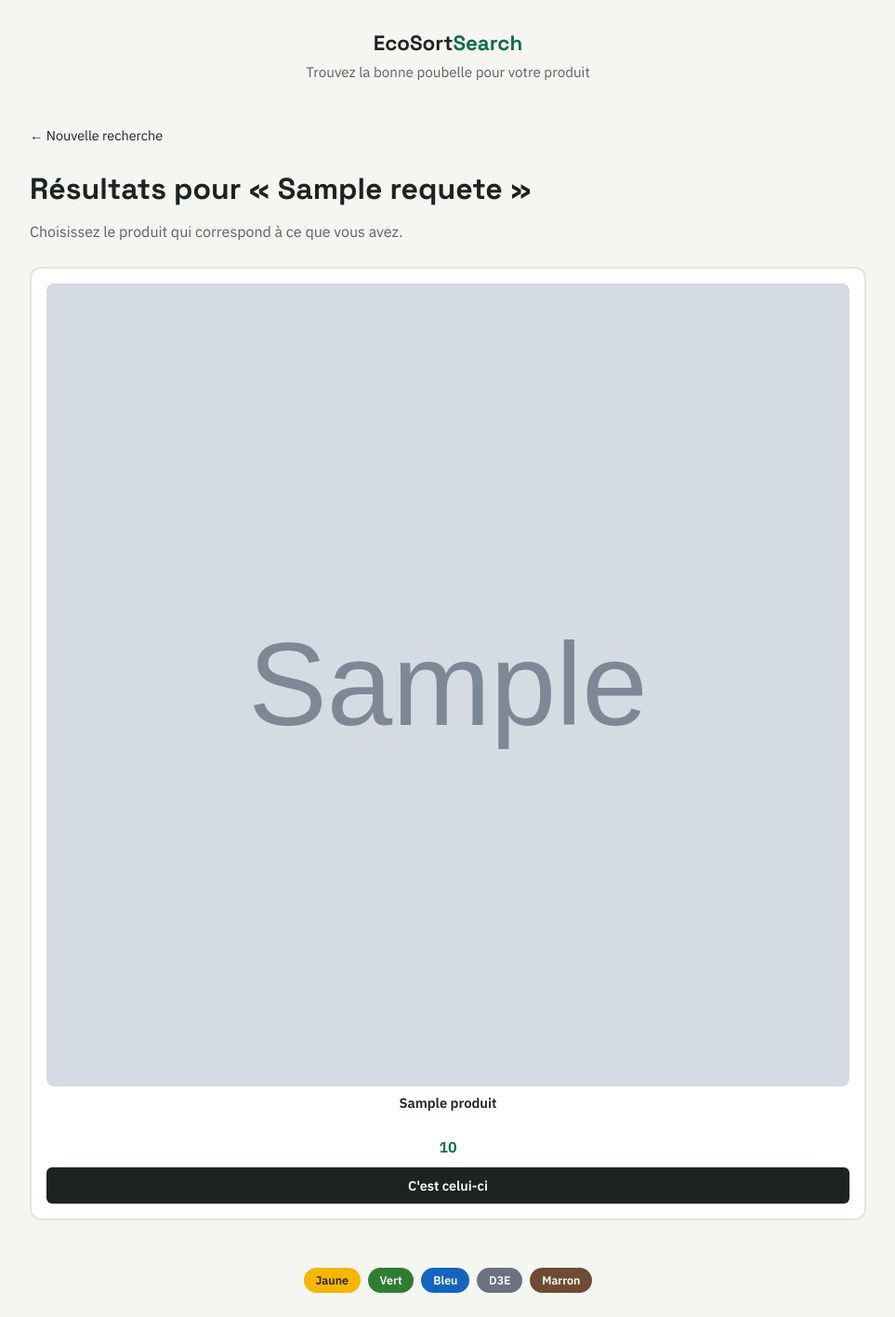
After one commit to Caselli-Nzesseu/projet_ml_Ouattara_Yannick_Madeleine, a Flask app: template app/templates/resultats_recherche.html in a window 1280 px wide. The commit adds this page. Shown: the whole page at 93% size, without its empty margins (158-1121 px from the left). Run offline with Flask 3, Linux system fonts and the light colour scheme; the template is opened without the code that fills it: most values are stand-ins (such as "Sample title", 1, 10 or a date in 2020); grey boxes marked "Sample" are stand-in pictures.

Commit message:
feat: page intermediaire de selection des produits (flux recherche -> resultats -> resultat)

```diff
--- a/app/app.py
+++ b/app/app.py
@@ -1,6 +1,30 @@
 from flask import Flask, render_template, request
 
 app = Flask(__name__)
+
+# Données factices simulant le futur retour du scraper de Yannick
+PRODUITS_FACTICES = [
+    {
+        "nom": "Coca-Cola bouteille plastique 1.5L",
+        "prix": "1 200 FCFA",
+        "image_url": "https://placehold.co/300x300/1565C0/white?text=Produit+1",
+    },
+    {
+        "nom": "Coca-Cola canette 33cl",
+        "prix": "500 FCFA",
+        "image_url": "https://placehold.co/300x300/F5B700/white?text=Produit+2",
+    },
+    {
+        "nom": "Coca-Cola pack de 6 bouteilles verre",
+        "prix": "3 500 FCFA",
+        "image_url": "https://placehold.co/300x300/2E7D32/white?text=Produit+3",
+    },
+    {
+        "nom": "Coca-Cola Zero bouteille plastique 1L",
+        "prix": "900 FCFA",
+        "image_url": "https://placehold.co/300x300/6D4C33/white?text=Produit+4",
+    },
+]
 
 # Mapping temporaire — sera remplacé par model.predict.predire_consigne_tri
 MAPPING_TEMP = {
@@ -14,6 +38,41 @@ MAPPING_TEMP = {
 def index():
     return render_template("index.html")
 
+
+@app.route("/rechercher", methods=["POST"])
+def rechercher():
+    requete = request.form.get("produit", "")
+
+    # TODO : remplacer par l'appel réel au scraper de Yannick
+    # produits = scraper.jumia_scraper.rechercher_produits(requete)
+    produits = PRODUITS_FACTICES
+
+    return render_template(
+        "resultats_recherche.html",
+        requete=requete,
+        produits=produits,
+    )
+
+
+@app.route("/choisir", methods=["POST"])
+def choisir():
+    nom_produit = request.form.get("nom_produit", "")
+    image_url = request.form.get("image_url", "")
+
+    # TODO : brancher ici le modèle d'Ouattara
+    # resultat = model.predict.predire_consigne_tri(image_url, nom_produit)
+
+    return render_template(
+        "resultat.html",
+        nom_produit=nom_produit,
+        poubelle=MAPPING_TEMP["poubelle"],
+        couleur_classe=MAPPING_TEMP["couleur_classe"],
+        confiance=MAPPING_TEMP["confiance"],
+    )
+
+
+if __name__ == "__main__":
+    app.run(debug=True, host="0.0.0.0", port=8501)
 
 @app.route("/rechercher", methods=["POST"])
 def rechercher():
--- a/app/static/css/style.css
+++ b/app/static/css/style.css
@@ -181,3 +181,75 @@ input:focus-visible {
   .search-form { flex-direction: column; }
   .search-form input, .search-form button { width: 100%; }
 }
+/* Page résultats de recherche */
+.recherche-resultats {
+  max-width: 900px;
+  width: 100%;
+}
+
+.resultats-titre {
+  font-family: 'Space Grotesk', sans-serif;
+  font-size: clamp(1.5rem, 4vw, 2rem);
+  margin: 0.5rem 0 0.3rem;
+}
+
+.resultats-sub {
+  color: #5b625f;
+  margin-bottom: 1.8rem;
+}
+
+.produits-grid {
+  display: grid;
+  grid-template-columns: repeat(auto-fit, minmax(200px, 1fr));
+  gap: 1rem;
+}
+
+.produit-card {
+  background: white;
+  border: 2px solid #e2e5df;
+  border-radius: 12px;
+  padding: 1rem;
+  text-align: center;
+  display: flex;
+  flex-direction: column;
+  gap: 0.5rem;
+  transition: border-color 0.15s ease;
+}
+.produit-card:hover {
+  border-color: var(--accent);
+}
+
+.produit-img {
+  width: 100%;
+  aspect-ratio: 1;
+  object-fit: cover;
+  border-radius: 8px;
+}
+
+.produit-nom {
+  font-weight: 600;
+  font-size: 0.92rem;
+  margin: 0;
+  min-height: 2.6em;
+}
+
+.produit-prix {
+  color: var(--accent);
+  font-weight: 600;
+  margin: 0;
+}
+
+.produit-card button {
+  margin-top: 0.3rem;
+  padding: 0.6rem;
+  background: var(--ink);
+  color: white;
+  border: none;
+  border-radius: 6px;
+  font-family: 'IBM Plex Sans', sans-serif;
+  font-weight: 600;
+  font-size: 0.9rem;
+  cursor: pointer;
+  transition: opacity 0.15s ease;
+}
+.produit-card button:hover { opacity: 0.85; }
--- /dev/null
+++ b/app/templates/resultats_recherche.html
@@ -0,0 +1,23 @@
+{% extends "base.html" %}
+{% block title %}Résultats — EcoSort-Search{% endblock %}
+{% block content %}
+<section class="recherche-resultats">
+  <a href="{{ url_for('index') }}" class="back-link">← Nouvelle recherche</a>
+  <h1 class="resultats-titre">Résultats pour « {{ requete }} »</h1>
+  <p class="resultats-sub">Choisissez le produit qui correspond à ce que vous avez.</p>
+
+  <div class="produits-grid">
+    {% for produit in produits %}
+    <form class="produit-card" action="{{ url_for('choisir') }}" method="post">
+      <input type="hidden" name="nom_produit" value="{{ produit.nom }}">
+      <input type="hidden" name="image_url" value="{{ produit.image_url }}">
+
+      <img src="{{ produit.image_url }}" alt="{{ produit.nom }}" class="produit-img">
+      <p class="produit-nom">{{ produit.nom }}</p>
+      <p class="produit-prix">{{ produit.prix }}</p>
+      <button type="submit">C'est celui-ci</button>
+    </form>
+    {% endfor %}
+  </div>
+</section>
+{% endblock %}
```
